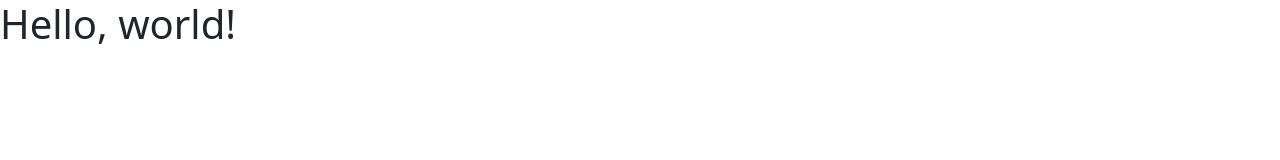
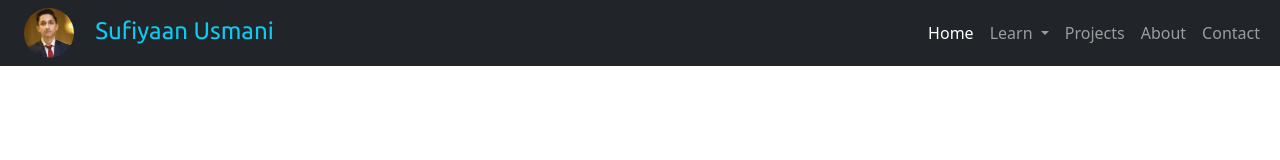
Before and after one commit to sufiyaanusmani/sufiyaanusmani.github.io, a plain HTML site: page index.html in a window 1280 px wide. Drawn offline with nearby package versions, Linux system fonts and the light colour scheme.

Commit message:
added navbar

```diff
--- a/index.html
+++ b/index.html
@@ -7,10 +7,58 @@
     <title>Bootstrap demo</title>
     <link href="https://cdn.jsdelivr.net/npm/bootstrap@5.2.1/dist/css/bootstrap.min.css" rel="stylesheet"
         integrity="sha384-iYQeCzEYFbKjA/T2uDLTpkwGzCiq6soy8tYaI1GyVh/UjpbCx/TYkiZhlZB6+fzT" crossorigin="anonymous">
+    <link rel="stylesheet" href="./style.css">
+    <link href="https://fonts.googleapis.com/css2?family=Ubuntu&display=swap" rel="stylesheet">
 </head>
 
 <body>
-    <h1>Hello, world!</h1>
+    <nav class="navbar navbar-expand-md navbar-dark fixed-top bg-dark">
+        <div class="container-fluid">
+
+            <div class="container">
+                <a class="navbar-brand" href="#">
+                    <img src="./img/K213195.JPG" alt="Bootstrap" width="50" class="myimg">
+                </a>
+                <a class="fs-4 text-info name navbar-brand" href="#">Sufiyaan Usmani</a>
+            </div>
+            <button class="navbar-toggler" type="button" data-bs-toggle="collapse" data-bs-target="#navbarCollapse"
+                aria-controls="navbarCollapse" aria-expanded="false" aria-label="Toggle navigation">
+                <span class="navbar-toggler-icon"></span>
+            </button>
+            <div class="collapse navbar-collapse" id="navbarCollapse">
+                <ul class="navbar-nav me-auto mb-2 mb-md-0">
+                    <li class="nav-item">
+                        <a class="nav-link active" aria-current="page" href="#">Home</a>
+                    </li>
+                    <li class="nav-item">
+                        <ul class="navbar-nav">
+                            <li class="nav-item dropdown">
+                                <a class="nav-link dropdown-toggle" href="#" role="button" data-bs-toggle="dropdown"
+                                    aria-expanded="false">
+                                    Learn
+                                </a>
+                                <ul class="dropdown-menu dropdown-menu-dark">
+                                    <li><a class="dropdown-item" href="#">C</a></li>
+                                    <li><a class="dropdown-item" href="#">C++</a></li>
+                                    <li><a class="dropdown-item" href="#">Python</a></li>
+                                    <li><a class="dropdown-item" href="#">Linux</a></li>
+                                </ul>
+                            </li>
+                        </ul>
+                    </li>
+                    <li class="nav-item">
+                        <a class="nav-link" href="#">Projects</a>
+                    </li>
+                    <li class="nav-item">
+                        <a class="nav-link" href="#">About</a>
+                    </li>
+                    <li class="nav-item">
+                        <a class="nav-link" href="#">Contact</a>
+                    </li>
+                </ul>
+            </div>
+        </div>
+    </nav>
     <script src="https://cdn.jsdelivr.net/npm/bootstrap@5.2.1/dist/js/bootstrap.bundle.min.js"
         integrity="sha384-u1OknCvxWvY5kfmNBILK2hRnQC3Pr17a+RTT6rIHI7NnikvbZlHgTPOOmMi466C8"
         crossorigin="anonymous"></script>
--- /dev/null
+++ b/style.css
@@ -0,0 +1,7 @@
+.myimg {
+    border-radius: 50%;
+}
+
+.name {
+    font-family: 'Ubuntu', sans-serif;
+}
```
Also changed, not shown: img/K213195.JPG (added).
